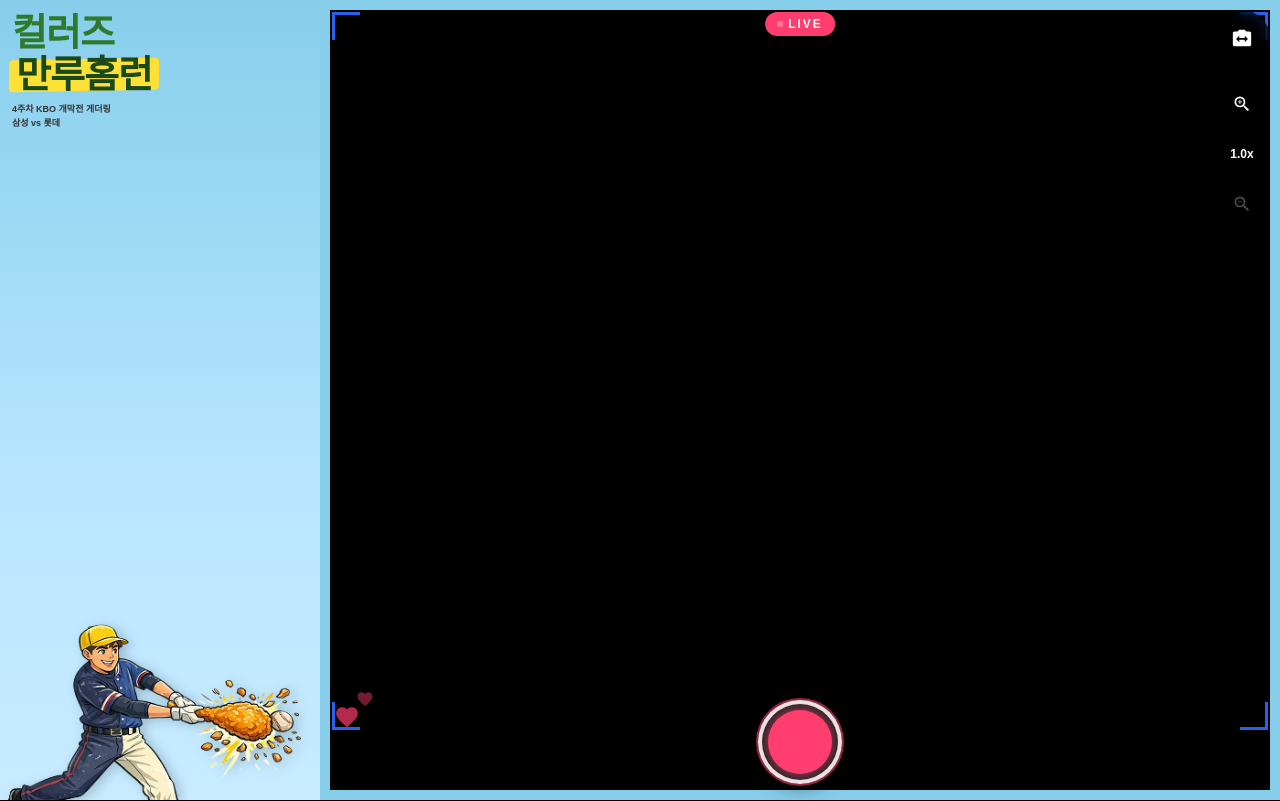
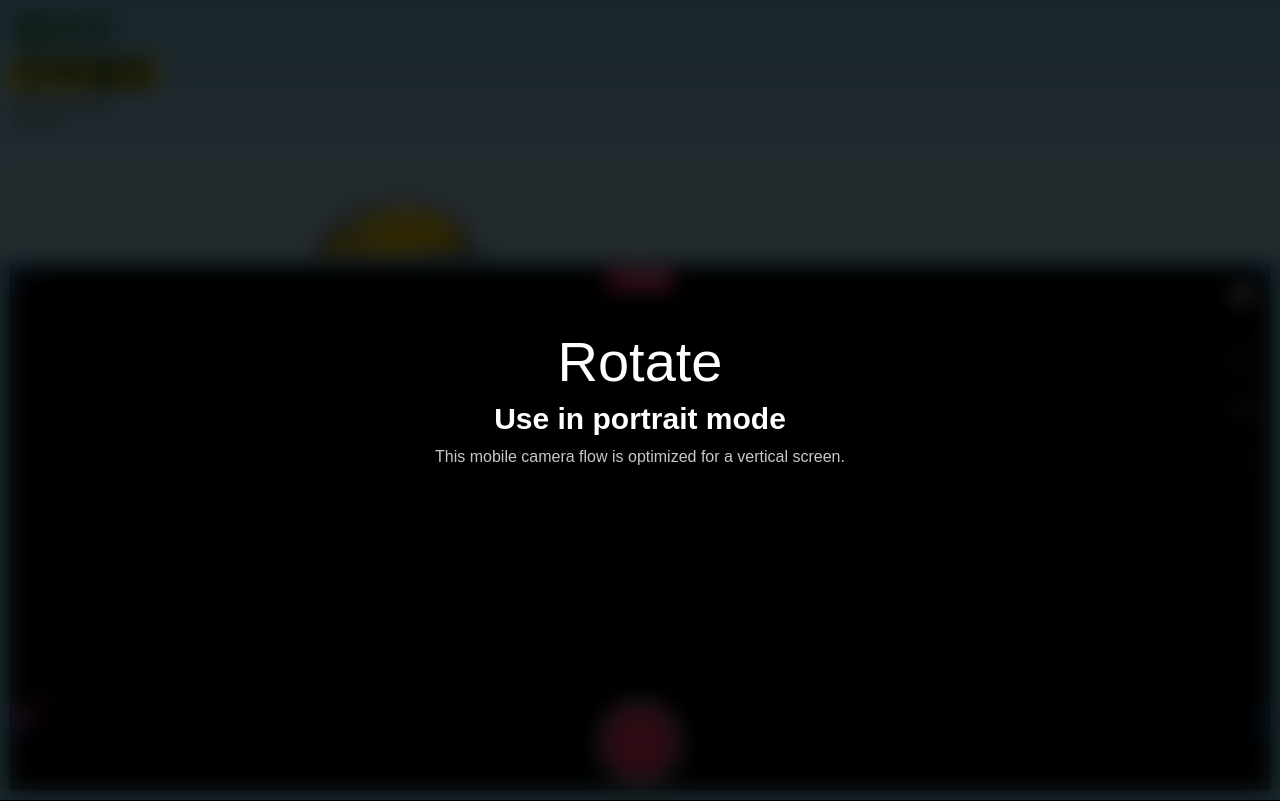
Before and after one commit to sowon23sowon23-coder/kbocam, a React (Vite) app: page / in a window 1280 px wide. Built offline with nearby package versions, Linux system fonts and the light colour scheme; no server answers.

Commit message:
Switch app to portrait mode

```diff
--- a/KboEventBanner.tsx
+++ b/KboEventBanner.tsx
@@ -97,7 +97,7 @@ export default function KboEventBanner() {
       unlock?: () => void;
     };
 
-    orientation.lock?.("landscape").catch(() => {});
+    orientation.lock?.("portrait").catch(() => {});
     return () => orientation.unlock?.();
   }, []);
 
@@ -219,8 +219,8 @@ export default function KboEventBanner() {
 
     const totalW = containerRef.current.offsetWidth;
     const totalH = containerRef.current.offsetHeight;
-    const leftW = leftPanelRef.current.offsetWidth;
-    const rightW = totalW - leftW;
+    const topH = leftPanelRef.current.offsetHeight;
+    const bottomH = totalH - topH;
     const scale = 2;
 
     const out = document.createElement("canvas");
@@ -231,16 +231,16 @@ export default function KboEventBanner() {
     if (!ctx) return;
     ctx.scale(scale, scale);
 
-    const grad = ctx.createLinearGradient(0, 0, 0, totalH);
+    const grad = ctx.createLinearGradient(0, 0, 0, topH);
     grad.addColorStop(0, "#87CEEB");
     grad.addColorStop(0.6, "#B8E6FF");
     grad.addColorStop(1, "#C8EBFF");
     ctx.fillStyle = grad;
-    ctx.fillRect(0, 0, leftW, totalH);
+    ctx.fillRect(0, 0, totalW, topH);
 
     await document.fonts.ready;
     const pad = 14;
-    const titleSize = Math.min(38, leftW * 0.19);
+    const titleSize = Math.min(38, totalW * 0.12, topH * 0.22);
     ctx.font = `900 ${titleSize}px "Noto Sans KR", "Apple SD Gothic Neo", sans-serif`;
     ctx.fillStyle = "#2D7A2D";
     ctx.fillText("컬러즈", pad, pad + titleSize);
@@ -265,14 +265,14 @@ export default function KboEventBanner() {
 
     try {
       const player = await loadImage("/baseball-player.png");
-      const imageH = Math.min(totalH * 0.65, leftW * 1.1);
+      const imageH = Math.min(topH * 0.72, totalW * 0.52);
       const imageW = (player.width / player.height) * imageH;
-      ctx.drawImage(player, (leftW - imageW) / 2, totalH - imageH, imageW, imageH);
+      ctx.drawImage(player, totalW - imageW - pad, topH - imageH, imageW, imageH);
     } catch {}
 
     const cam = await loadImage(capturedImage);
     const srcAR = cam.width / cam.height;
-    const dstAR = rightW / totalH;
+    const dstAR = totalW / bottomH;
     let sx = 0;
     let sy = 0;
     let sw = cam.width;
@@ -286,7 +286,7 @@ export default function KboEventBanner() {
       sy = (cam.height - sh) / 2;
     }
 
-    ctx.drawImage(cam, sx, sy, sw, sh, leftW, 0, rightW, totalH);
+    ctx.drawImage(cam, sx, sy, sw, sh, 0, topH, totalW, bottomH);
 
     const link = document.createElement("a");
     link.href = out.toDataURL("image/png");
@@ -301,7 +301,7 @@ export default function KboEventBanner() {
         width: "100%",
         height: "100dvh",
         display: "flex",
-        flexDirection: "row",
+        flexDirection: "column",
         background: "#000",
         fontFamily: "'Noto Sans KR', 'Apple SD Gothic Neo', sans-serif",
         overflow: "hidden",
@@ -311,7 +311,7 @@ export default function KboEventBanner() {
         paddingLeft: "env(safe-area-inset-left)",
       }}
     >
-      {isPortrait && (
+      {!isPortrait && (
         <div
           style={{
             position: "absolute",
@@ -330,9 +330,9 @@ export default function KboEventBanner() {
           }}
         >
           <div style={{ fontSize: "56px", lineHeight: 1 }}>Rotate</div>
-          <div style={{ fontSize: "clamp(22px, 5vw, 30px)", fontWeight: 900 }}>Use in landscape mode</div>
+          <div style={{ fontSize: "clamp(22px, 5vw, 30px)", fontWeight: 900 }}>Use in portrait mode</div>
           <div style={{ fontSize: "clamp(13px, 3vw, 16px)", color: "rgba(255,255,255,0.78)" }}>
-            This mobile camera flow is optimized for a horizontal screen.
+            This mobile camera flow is optimized for a vertical screen.
           </div>
         </div>
       )}
@@ -340,9 +340,11 @@ export default function KboEventBanner() {
       <div
         ref={leftPanelRef}
         style={{
-          width: "40%",
-          maxWidth: "320px",
-          height: "100%",
+          width: "100%",
+          maxWidth: "none",
+          height: "32%",
+          minHeight: "220px",
+          maxHeight: "280px",
           background: "linear-gradient(180deg, #87CEEB 0%, #B8E6FF 60%, #C8EBFF 100%)",
           display: "flex",
           flexDirection: "column",
```
Also changed, not shown: public/manifest.webmanifest.
